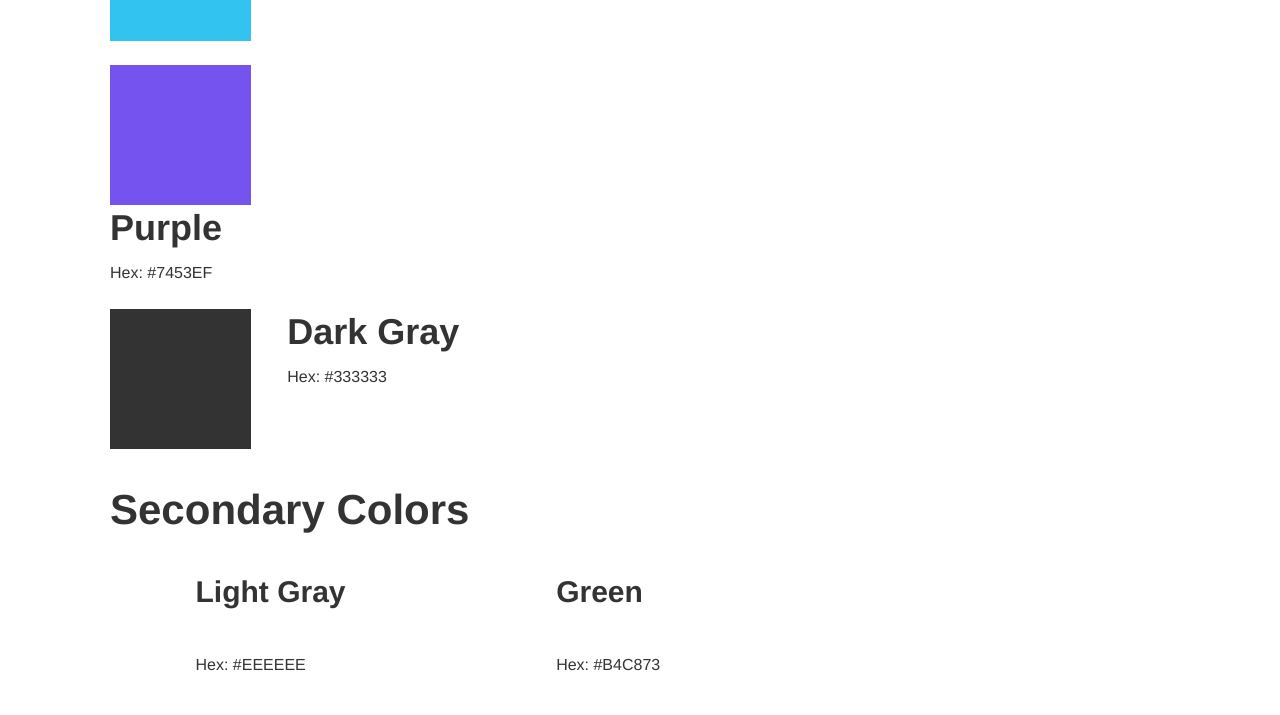
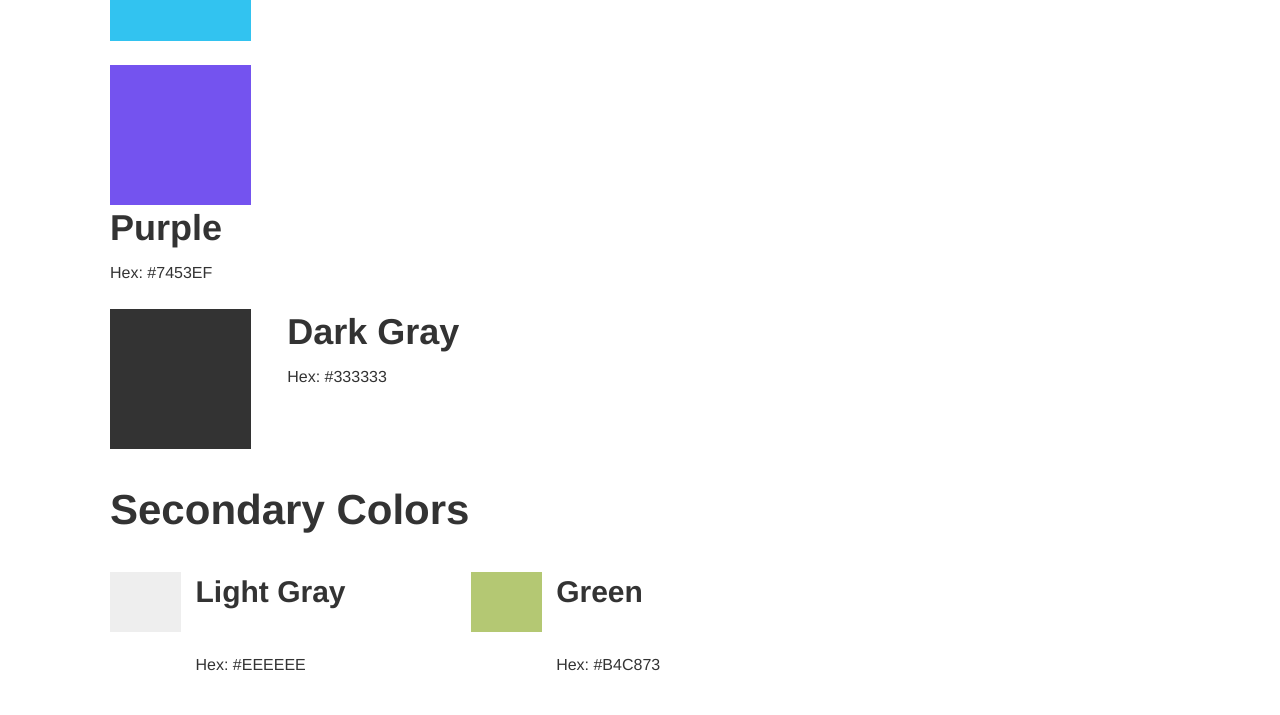
Before and after one commit to brookelcad/Styleguide-Intro-Index, a plain HTML site: page colors.html in a window 1280 px wide. Shown: the part 520-1235 px from the top of the page. Drawn offline with Linux system fonts and the light colour scheme.

Commit message:
Add files via upload

```diff
--- a/css/style.css
+++ b/css/style.css
@@ -267,7 +267,7 @@ ul.breadcrumb {
     .colors p {
         margin-top: 8px;
     }
-    .colors  {
+    .color  {
         width: 100%;
         height: 60px;
     }
```
